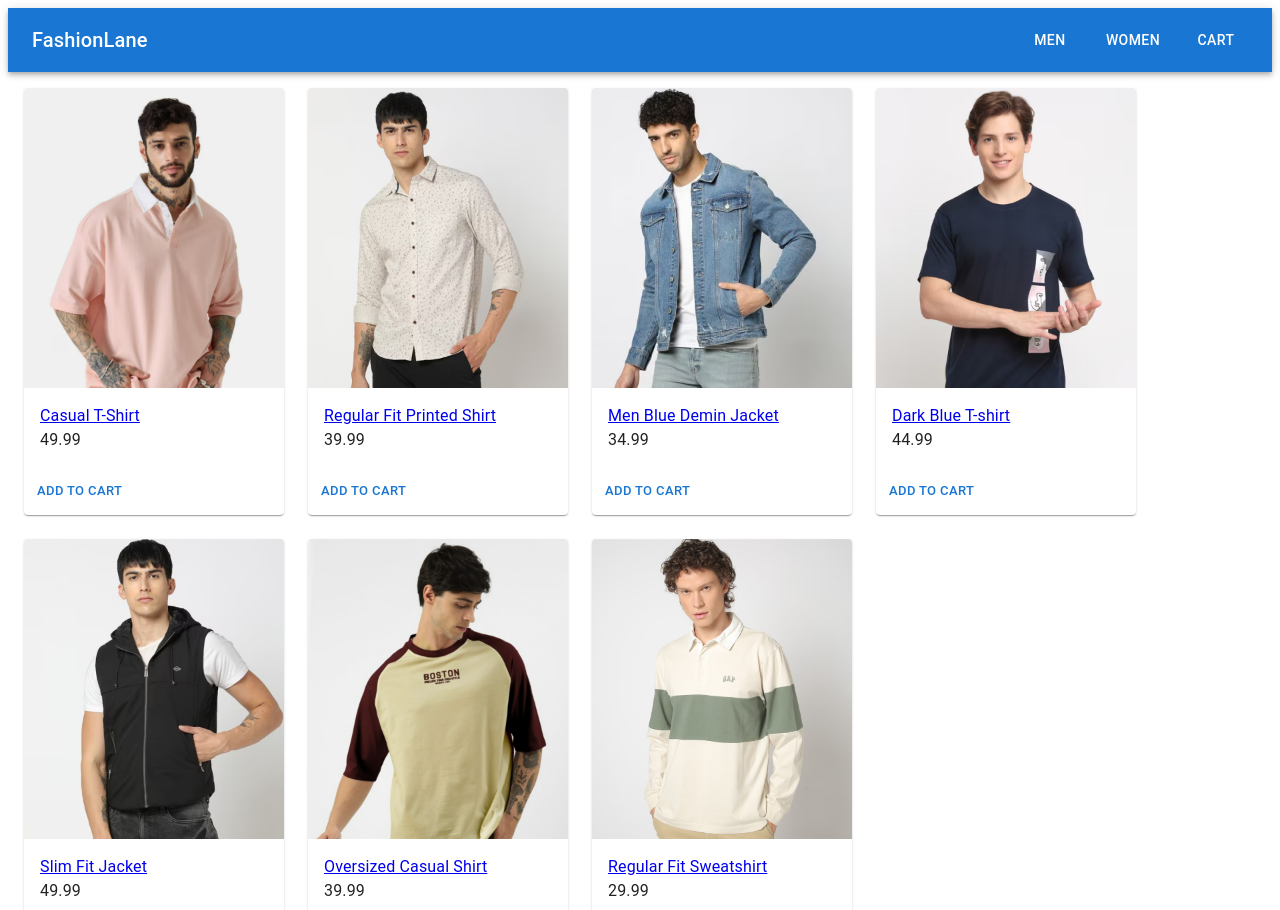
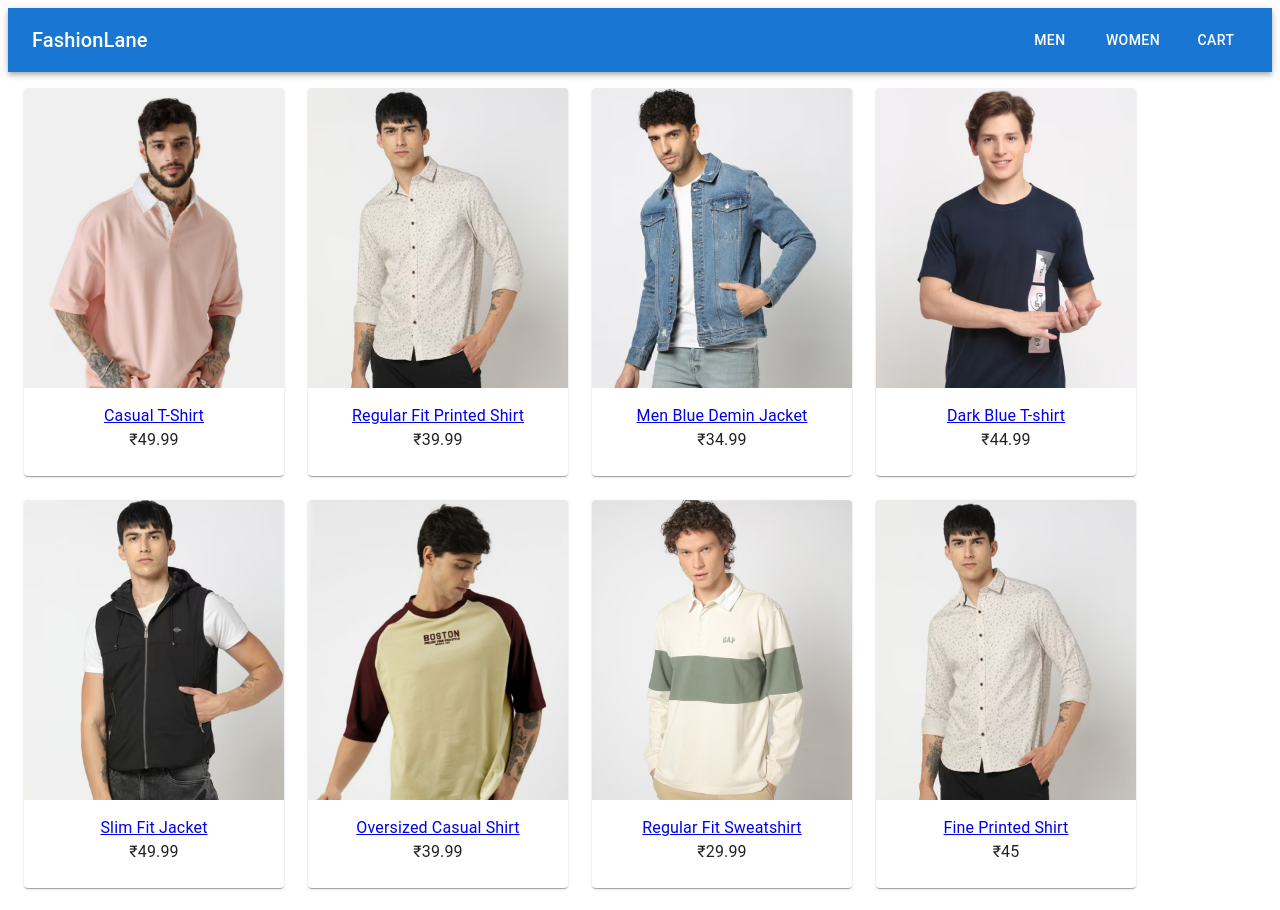
Before and after one commit to rvpri/FashionLane, a React (Vite) app: page /men in a window 1280 px wide. Shown: the top 910 px of the page. Built offline with nearby package versions, Linux system fonts and the light colour scheme.

Commit message:
Added handling cloth size selection and cart to cart button

```diff
--- a/src/ClothCard.jsx
+++ b/src/ClothCard.jsx
@@ -1,21 +1,11 @@
 import Card from "@mui/material/Card";
-import CardActions from "@mui/material/CardActions";
 import CardContent from "@mui/material/CardContent";
 import CardMedia from "@mui/material/CardMedia";
-import Button from "@mui/material/Button";
 import Typography from "@mui/material/Typography";
-import { useDispatch } from "react-redux";
-import { AddToCart } from "./CartSlice";
 import { Link } from "react-router-dom";
 
 const ClothCard = ({ clothingItem }) => {
   const { id, dressName, price, image } = clothingItem;
-
-  const dispatch = useDispatch();
-
-  function handleAddToCart() {
-    dispatch(AddToCart(id, dressName, price, image));
-  }
 
   return (
     <Card sx={{ maxWidth: 280 }}>
@@ -25,17 +15,14 @@ const ClothCard = ({ clothingItem }) => {
         height="300"
         image={image}
       />
-      <CardContent>
+      <CardContent
+        sx={{ display: "flex", alignItems: "center", flexDirection: "column" }}
+      >
         <Typography>
-          <Link to={`/clothDetail/${id}`}>{dressName} </Link>
+          <Link to={`/clothDetail/${id}`}>{dressName}</Link>
         </Typography>
-        <Typography>{price}</Typography>
+        <Typography>₹{price}</Typography>
       </CardContent>
-      <CardActions>
-        <Button size="small" onClick={handleAddToCart}>
-          Add to cart
-        </Button>
-      </CardActions>
     </Card>
   );
 };
--- a/src/ClothDetail.jsx
+++ b/src/ClothDetail.jsx
@@ -1,5 +1,4 @@
 import React from "react";
-import ChicBlueTop from "./assets/Images/ChicBlueTop.png";
 import Box from "@mui/material/Box";
 import Stack from "@mui/material/Stack";
 import { Typography } from "@mui/material";
@@ -7,20 +6,31 @@ import { Navbar } from "./Navbar";
 import Button from "@mui/material/Button";
 import { clothingItems } from "./Data";
 import { useParams } from "react-router";
+import { useState } from "react";
+import { useDispatch } from "react-redux";
+import { AddToCart } from "./CartSlice";
 
-const data = {
-  id: 1,
-  dressName: "Chic Blue Top",
-  price: 29.99,
-  image: ChicBlueTop,
-  category: "women",
-};
 const ClothDetail = () => {
   const { clothID } = useParams();
+  const [selectedSize, setSelectedSize] = useState("S");
+  const dispatch = useDispatch();
+
   const dressDetail = clothingItems.find(
     (clothingItem) => clothingItem.id === parseInt(clothID)
   );
+
+  const { id, dressName, price, image } = dressDetail;
+
   console.log(dressDetail);
+  console.log(selectedSize);
+
+  const handleSizeSelect = (size) => {
+    setSelectedSize(size);
+  };
+
+  function handleAddToCart() {
+    dispatch(AddToCart(id, dressName, price, image));
+  }
 
   return (
     <>
@@ -42,8 +52,8 @@ const ClothDetail = () => {
             }}
           >
             <img
-              src={dressDetail.image}
-              alt={dressDetail.dressName}
+              src={image}
+              alt={dressName}
               style={{
                 width: "100%",
                 height: "100%",
@@ -55,7 +65,7 @@ const ClothDetail = () => {
             <Typography variant="h4" gutterBottom>
               {dressDetail.dressName}
             </Typography>
-            <Typography variant="h5">MRP ₹{dressDetail.price}</Typography>
+            <Typography variant="h5">MRP ₹{price}</Typography>
             <Typography
               variant="body1"
               sx={{ color: "#9e9e9e", fontSize: ".90rem" }}
@@ -63,14 +73,30 @@ const ClothDetail = () => {
               Price inclusive of all taxes
             </Typography>
             <Stack spacing={1} direction="row" sx={{ mt: 3 }}>
-              <Button variant="outlined">S</Button>
-              <Button variant="outlined">M</Button>
-              <Button variant="outlined">L</Button>
+              <Button
+                variant={selectedSize == "S" ? "contained" : "outlined"}
+                onClick={() => handleSizeSelect("S")}
+              >
+                S
+              </Button>
+              <Button
+                variant={selectedSize == "M" ? "contained" : "outlined"}
+                onClick={() => handleSizeSelect("M")}
+              >
+                M
+              </Button>
+              <Button
+                variant={selectedSize == "L" ? "contained" : "outlined"}
+                onClick={() => handleSizeSelect("L")}
+              >
+                L
+              </Button>
             </Stack>
             <Button
               variant="contained"
               size="large"
               sx={{ width: 210, mt: 1.5 }}
+              onClick={handleAddToCart}
             >
               ADD TO CART
             </Button>
--- a/src/Data.js
+++ b/src/Data.js
@@ -112,4 +112,46 @@ export const clothingItems = [
     image: RegularFitSweatshirt,
     category: "men",
   },
+  {
+    id: 15,
+    dressName: "Fine Printed Shirt",
+    price: 45,
+    image: RegularFitPrintedShirt,
+    category: "men",
+  },
+  {
+    id: 16,
+    dressName: "Light blue Formal Top",
+    price: 29.99,
+    image: ChicBlueTop,
+    category: "women",
+  },
+  {
+    id: 17,
+    dressName: "Pink T-Shirt",
+    price: 43,
+    image: CasualTShirt,
+    category: "men",
+  },
+  {
+    id: 18,
+    dressName: "Men Olive Sweatshirt",
+    price: 31.89,
+    image: RegularFitSweatshirt,
+    category: "men",
+  },
+  {
+    id: 19,
+    dressName: "Women Casual T-shirt",
+    price: 69.99,
+    image: GreyTshirt,
+    category: "women",
+  },
+  {
+    id: 20,
+    dressName: "Printed Top",
+    price: 80,
+    image: FloralTop,
+    category: "women",
+  },
 ];
```
